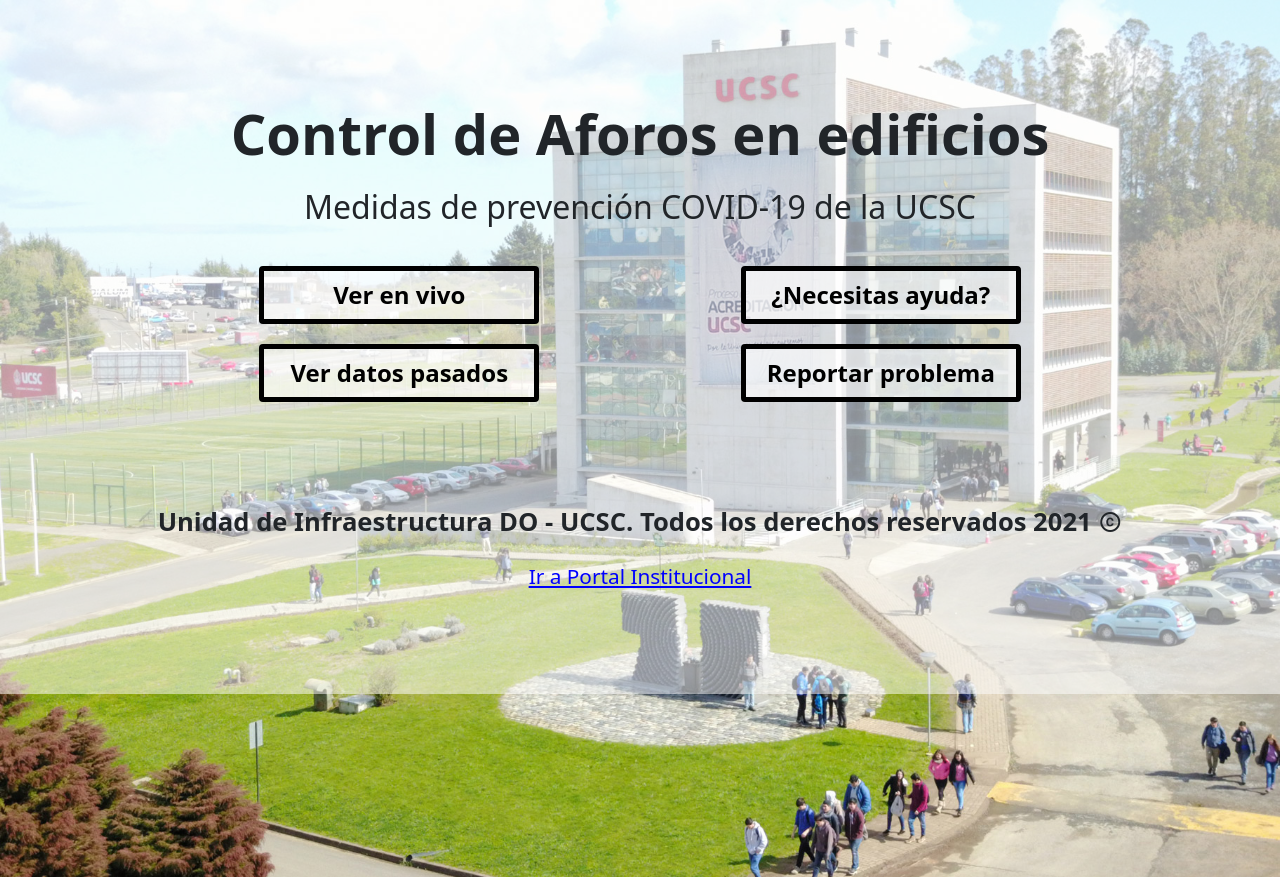
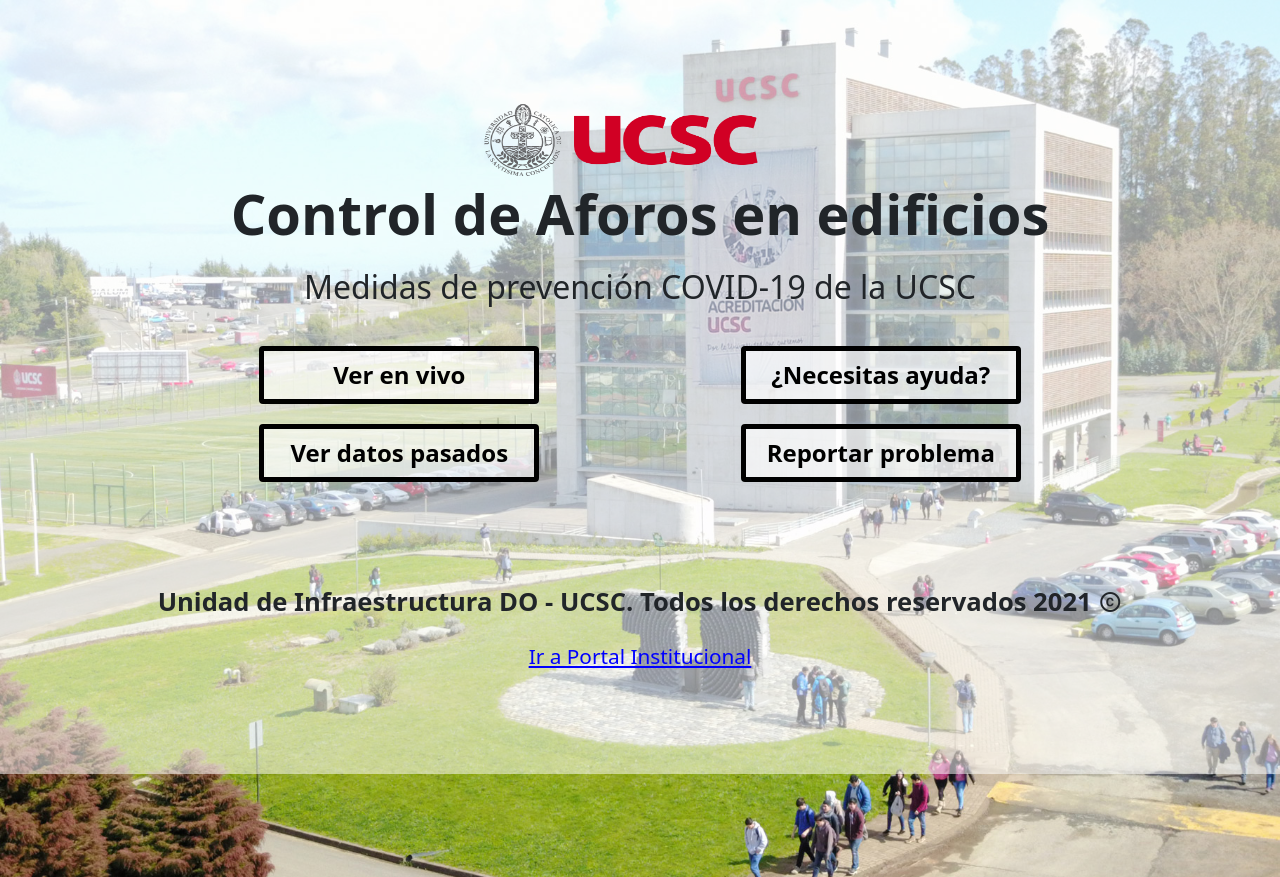
Before and after one commit to NicolasAburto/TIS---1, a PHP site: page /portal.php in a window 1280 px wide. Shown: the part 60-937 px from the top of the page. Run offline with PHP 8.4, Linux system fonts and the light colour scheme.

Commit message:
Update portal.php

```diff
--- a/Entrega 2/portal.php
+++ b/Entrega 2/portal.php
@@ -36,12 +36,13 @@
         </div>
     </nav>
 
-    <div class="container-fluid fondoportal capacontainer">
+    <div class="container-fluid fondoportal">
         <div class="row capacontainer">
             <div class="col-lg-12 col-md-12 col-sm-12">
                 <div class="container contenedor">
 
                     <div class="col">
+                        <img src="CSS/logoucsc.png" alt="" class="logotitulo">
                         <h1 class="titulo">Control de Aforos en edificios</h1>
                         <h5 class="subtitulo">Medidas de prevención COVID-19 de la UCSC</h5>
                     </div>
@@ -80,6 +81,6 @@
             </div>
         </div>
     </div>
-        <script src="https://cdn.jsdelivr.net/npm/bootstrap@5.1.3/dist/js/bootstrap.bundle.min.js" integrity="sha384-ka7Sk0Gln4gmtz2MlQnikT1wXgYsOg+OMhuP+IlRH9sENBO0LRn5q+8nbTov4+1p" crossorigin="anonymous"></script>
+    <script src="https://cdn.jsdelivr.net/npm/bootstrap@5.1.3/dist/js/bootstrap.bundle.min.js" integrity="sha384-ka7Sk0Gln4gmtz2MlQnikT1wXgYsOg+OMhuP+IlRH9sENBO0LRn5q+8nbTov4+1p" crossorigin="anonymous"></script>
 </body>
 </html>
```
